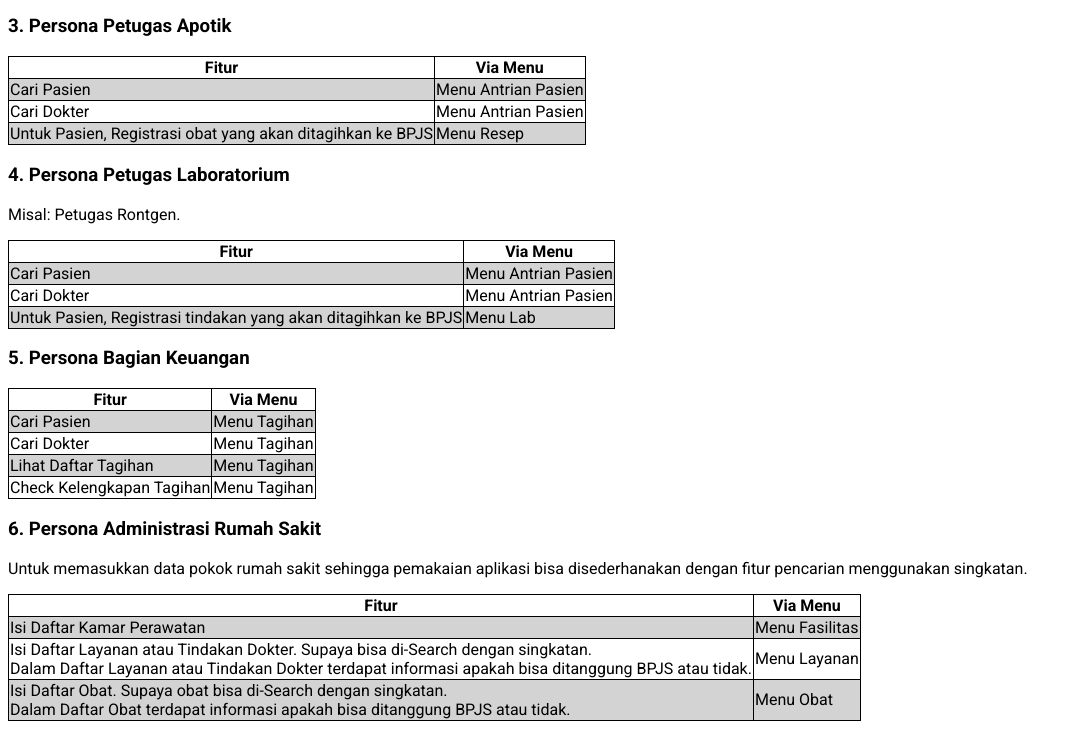
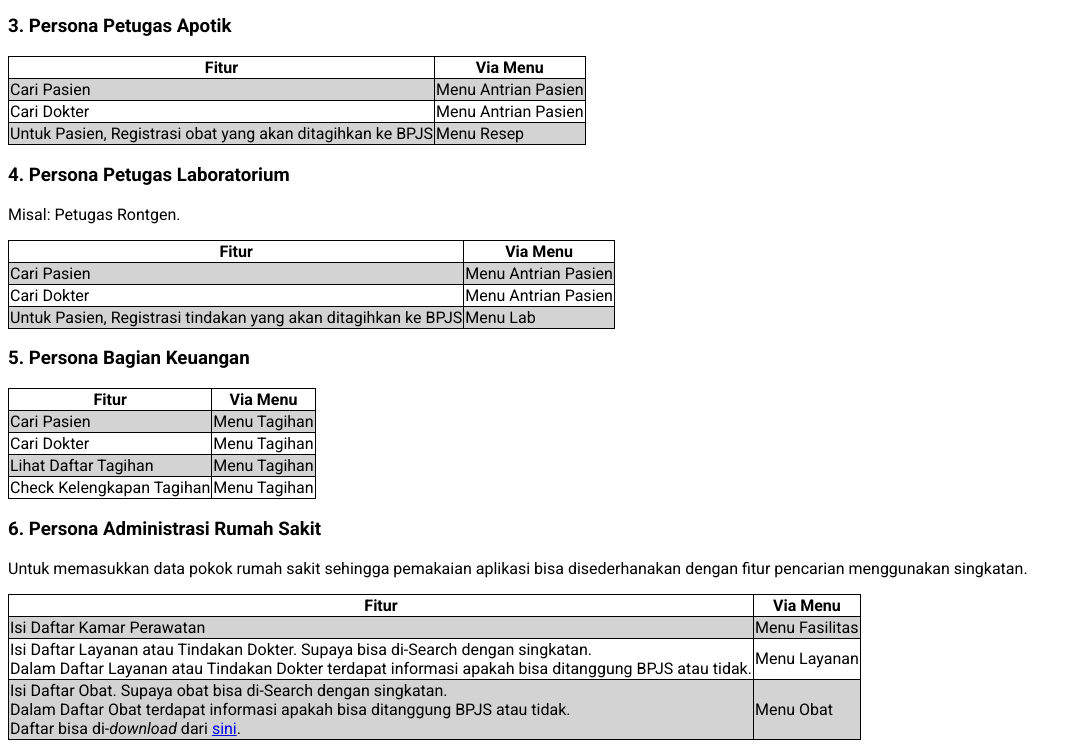
Before and after one commit to Azam-Aminuddin/AGM-HS-DESIGN, a plain HTML site: page index.html in a window 1280 px wide. Shown: the part 1020-1768 px from the top of the page, without its empty margins (0-1082 px from the left). Drawn offline with Linux system fonts and the light colour scheme.

Commit message:
Tambah link obat

```diff
--- a/index.html
+++ b/index.html
@@ -121,7 +121,8 @@ Kategori Persona/Pemakai aplikasi adalah:
 Dalam Daftar Layanan atau Tindakan Dokter terdapat informasi apakah bisa ditanggung BPJS atau tidak.</td>
 <td>Menu Layanan</td></tr>
 <tr><td>Isi Daftar Obat. Supaya obat bisa di-Search dengan singkatan.<br/>
-Dalam Daftar Obat terdapat informasi apakah bisa ditanggung BPJS atau tidak.
+Dalam Daftar Obat terdapat informasi apakah bisa ditanggung BPJS atau tidak.<br/>
+Daftar bisa di-<i>download</i> dari <a href="https://e-fornas.kemkes.go.id/daftar_obat.php">sini</a>.
 </td>
 <td>Menu Obat</td></tr>
 </table>
```
